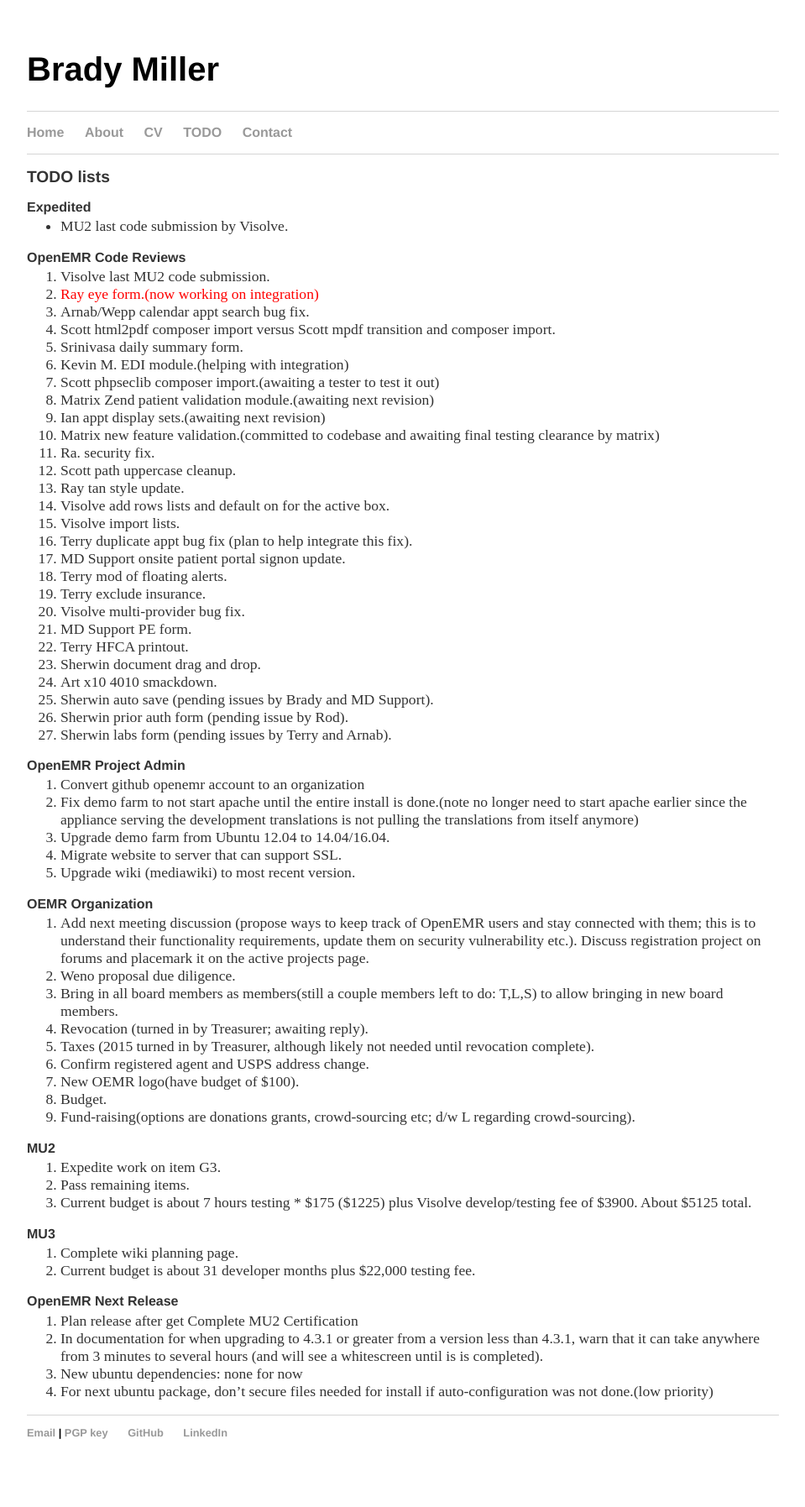
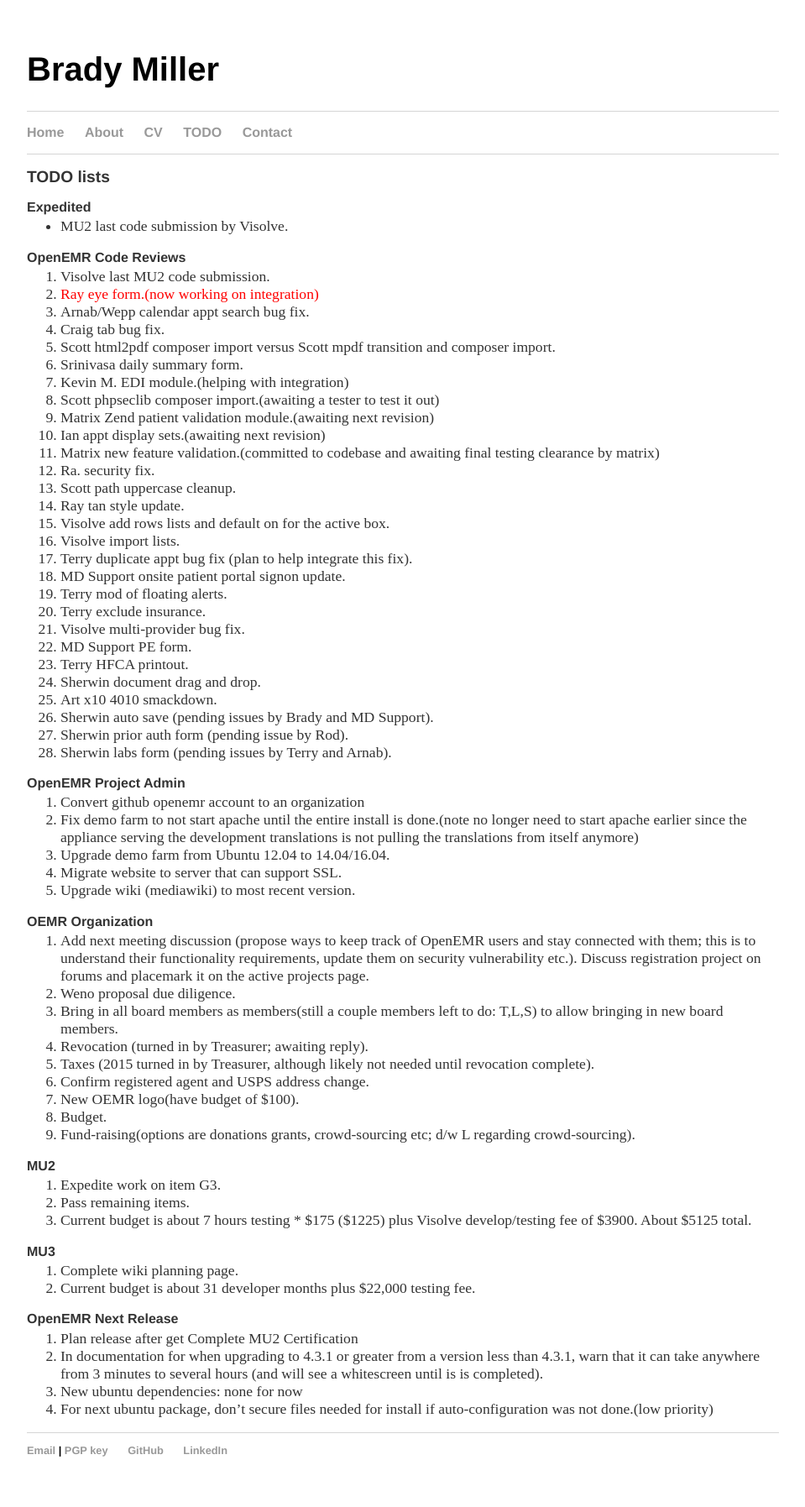
Before and after one commit to bradymiller/bradymiller.github.io, a Jekyll site: the page built from todo/index.md, in a window 1280 px wide. Shown: the whole page at 84% size, without its empty margins (160-1119 px from the left). Built offline with Jekyll 4.4.1, drawn with Linux system fonts in a browser that asks for light colours; before the commit the page ends 1774 px from its top, so only the background shows below that.

Commit message:
Update todo list

```diff
--- a/todo/index.md
+++ b/todo/index.md
@@ -10,6 +10,7 @@ layout: default
 1. Visolve last MU2 code submission.
 1. <span style="color: red">Ray eye form.(now working on integration)</span>
 1. Arnab/Wepp calendar appt search bug fix.
+1. Craig tab bug fix.
 1. Scott html2pdf composer import versus Scott mpdf transition and composer import.
 1. Srinivasa daily summary form.
 1. Kevin M. EDI module.(helping with integration)
```
